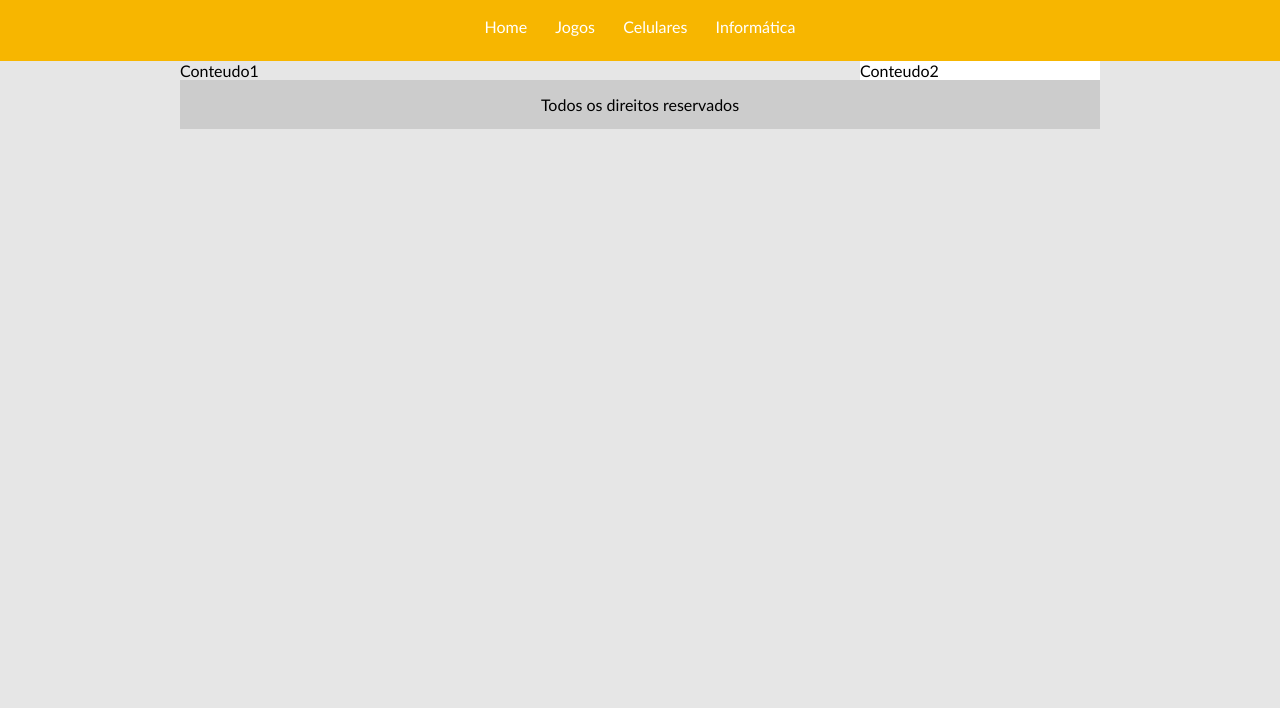
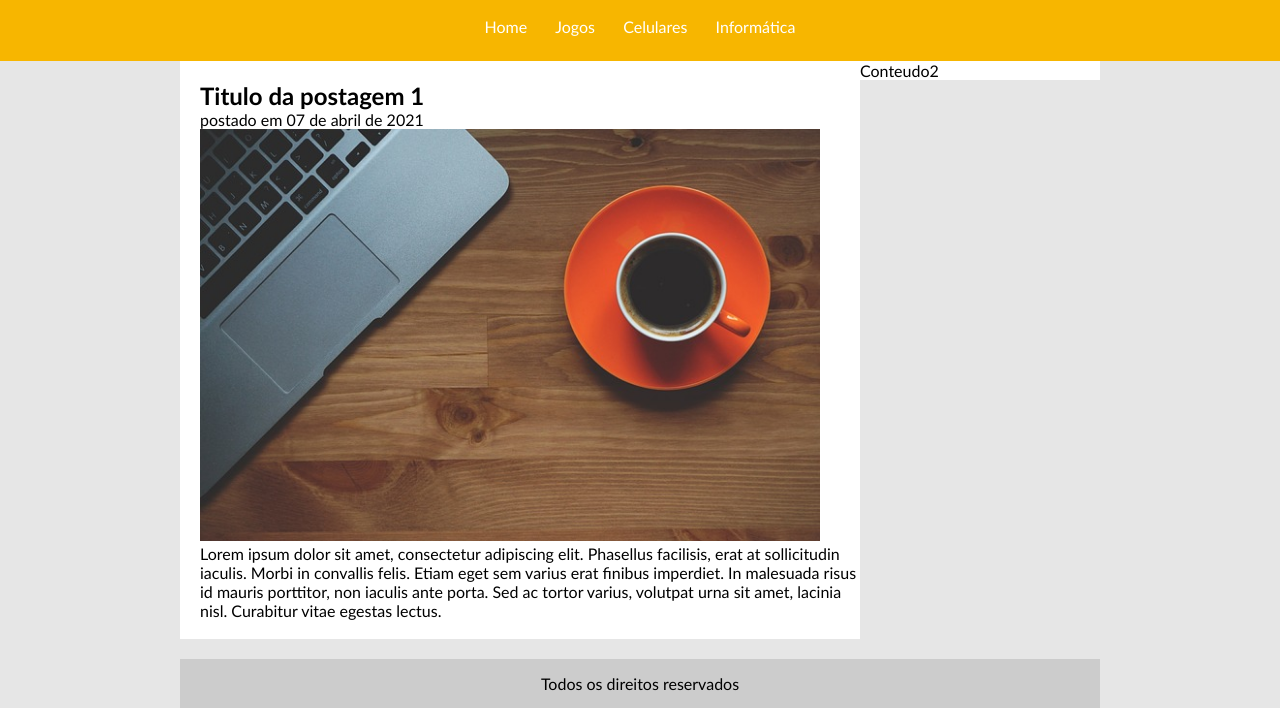
Before and after one commit to leonardodebritto/project-tec-blog, a plain HTML site: page index.html in a window 1280 px wide. Shown: the part 105-813 px from the top of the page. Drawn offline with Linux system fonts and the light colour scheme.

Commit message:
Creating the posting area

```diff
--- a/css/style.css
+++ b/css/style.css
@@ -79,3 +79,9 @@ footer {
     padding: 15px;
     background-color: #ccc;
 }
+
+.post {
+    padding: 20px 0 0 20px;
+    margin-bottom: 20px;
+    background: #fff;
+}
--- a/index.html
+++ b/index.html
@@ -25,9 +25,22 @@
 
     <main>
         <section>
-            <article>
-                Conteudo1
+
+            <article class="post">
+                <h2>Titulo da postagem 1</h2>
+                <span>postado em 07 de abril de 2021</span>
+                <img width="620px" src="images/imagem1.jpg" alt="work-pc">
+                <p>
+                    Lorem ipsum dolor sit amet, consectetur adipiscing elit.
+                    Phasellus facilisis, erat at sollicitudin iaculis.
+                    Morbi in convallis felis. Etiam eget sem varius erat finibus imperdiet.
+                    In malesuada risus id mauris porttitor, non iaculis ante porta.
+                    Sed ac tortor varius, volutpat urna sit amet, lacinia nisl.
+                    Curabitur vitae egestas lectus.
+                </p>
+                <a href="">Leia mais</a>
             </article>
+
             <aside>
                 Conteudo2
             </aside>
```
